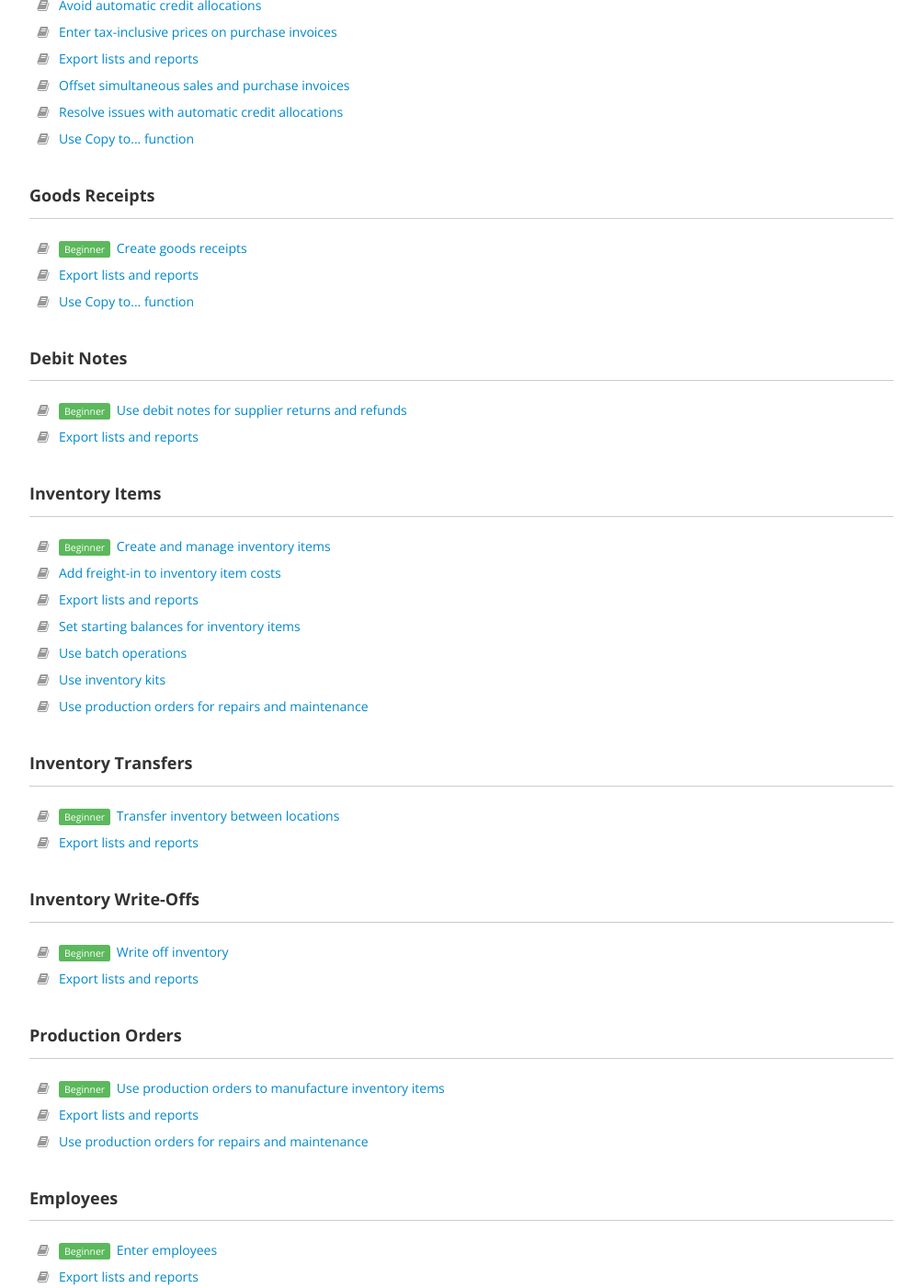
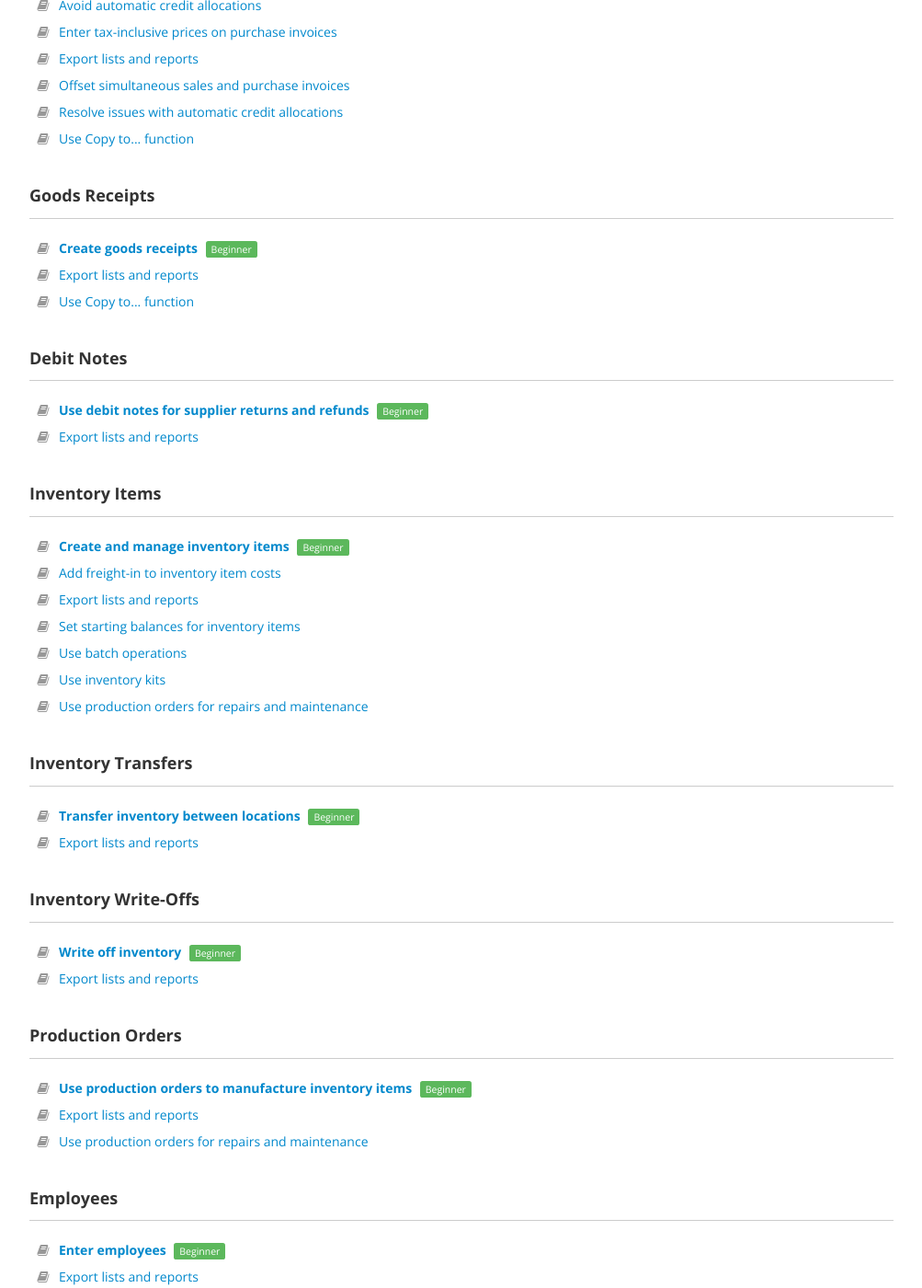
Before and after one commit to 3etechinns/www.manager.io, a Jekyll site: the page built from guides/index.html, in a window 1280 px wide and 1400 px high, scrolled down 5049 px. Shown: the whole window at 92% size, without its empty margins (138-1141 px from the left). Built offline with Jekyll 4.4.1, drawn with Linux system fonts in a browser that asks for light colours; nearby versions of some CDN libraries; comment, search, counter and statistics services are not loaded; some of the changed text lies outside the part shown.

Commit message:
no message

```diff
--- a/guides/index.html
+++ b/guides/index.html
@@ -8,7 +8,7 @@ ol > li > p, ol > li > p { margin-bottom: 0px; }
 li { margin-bottom: 5px; }
 i.fa-li { opacity: 0.5; margin-top: 3px }
 p { line-height: 24px; }
-span.label { font-weight: normal; margin-right: 3px; padding: 2px 6px }
+span.label { font-weight: normal; margin-left: 5px; padding: 2px 6px }
 </style>
 
 <p>Guides that describe how to set up, configure, or use Manager.</p>
@@ -40,8 +40,12 @@ span.label { font-weight: normal; margin-right: 3px; padding: 2px 6px }
         {% assign visibleGuides = visibleGuides | append:guide.id | append:'|' %}
         <li>
           <i class="fa-li fa fa-book"></i>
-          {% if guide.tags contains "beginner" %}<span class="label label-success">Beginner</span>{% endif %}
+          {% if guide.tags contains "beginner" %}
+          <a href="{{ guide.id }}" style="font-weight: bold">{{ guide.title }}</a>
+          <span class="label label-success">Beginner</span>
+          {% else %}
           <a href="{{ guide.id }}">{{ guide.title }}</a>
+          {% endif %}
         </li>
       {% endif %}
     {% endfor %}
```
